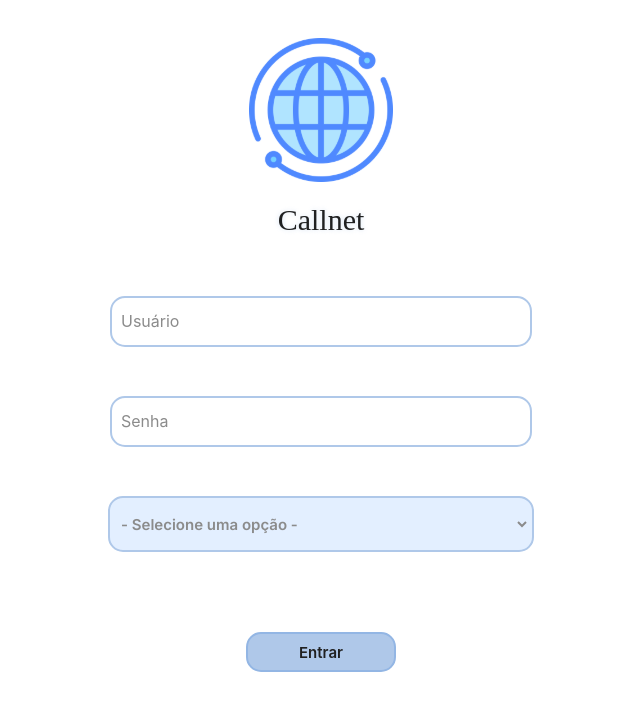
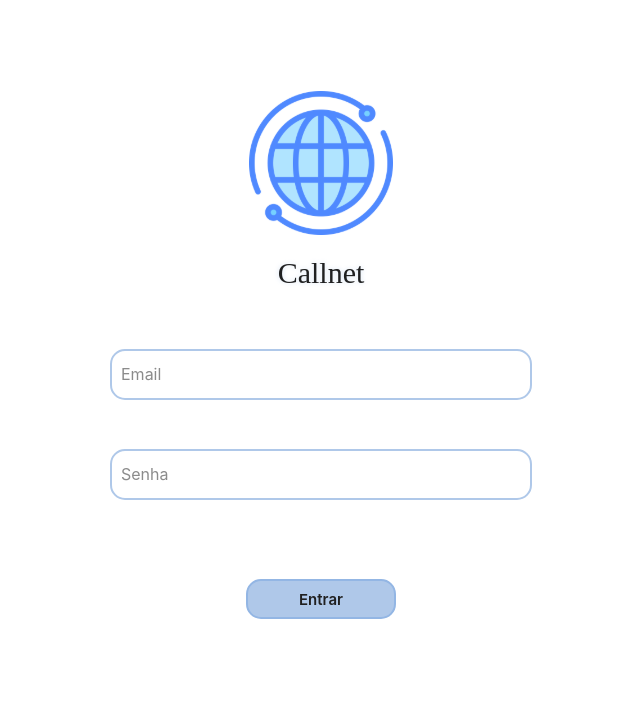
Before and after one commit to Equipe-CodeLand/API-2023.2-Front-End, a React (Create React App) app: page /login in a window 1280 px wide. Shown: the top 710 px of the page, without its empty margins (319-959 px from the left). Built offline with nearby package versions, Linux system fonts and the light colour scheme; a web font is replaced by a local one.

Commit message:
Ajustando a tela de login no front

```diff
--- a/package.json
+++ b/package.json
@@ -11,6 +11,8 @@
     "@types/react": "^18.2.22",
     "@types/react-dom": "^18.2.7",
     "axios": "^1.5.1",
+    "jsonwebtoken": "^9.0.2",
+    "jwt-decode": "^4.0.0",
     "materialize-css": "^1.0.0",
     "react": "^18.2.0",
     "react-dom": "^18.2.0",
@@ -44,5 +46,8 @@
       "last 1 firefox version",
       "last 1 safari version"
     ]
+  },
+  "devDependencies": {
+    "@types/jsonwebtoken": "^9.0.4"
   }
 }
--- a/src/components/login/login.tsx
+++ b/src/components/login/login.tsx
@@ -3,10 +3,11 @@ import "./login.css"
 import logo from "../../static/images/logo.svg"
 import LoginInterface from "./login_interface"
 import axios from "axios"
+//import { decodeJWT } from "../../utils/utils"
 
 export default function Login(props:LoginInterface){
-    const [tipoUsuario, setTipoUsuario] = useState(props.tipo_usuario || '')
-    const [usuario, setUsuario] = useState(props.usuario || '')
+    const [cargo, setCargo] = useState(props.cargo || '')
+    const [email, setEmail] = useState(props.email || '')
     const [senha, setSenha] = useState(props.senha || '')
 
     const [active, setMode] = useState(true);
@@ -19,12 +20,54 @@ export default function Login(props:LoginInterface){
     var [passwordErrorText, setPasswordErrorText] = useState("")
     var [typeErrorText, setTypeErrorText] = useState("")
 
-    function authentificarUser() {
-        // authentificar usuario
-        alert("Usuário autentificado")
-    }
+    /* Função para redirecionar após o login
+    function redirectUser(tipo:string) {
+        switch (tipo) {
+            case 'Cliente':
+                window.location.href = '/chamados';
+                break;
+            case 'Atendente':
+                window.location.href = '/chamados/Ate';
+                break;
+            case 'Administrador':
+                window.location.href = '/chamados/Adm';
+                break;
 
-    function usuarioExistente(type: string, user_email:string, user_senha:string) {
+            default:
+                break;
+        }
+    }*/
+
+    function usuarioExistente(email:string, senha:string) {
+        console.log(`Estes são os argumentos passados para o back:${email},${senha}`);
+
+        axios.post('http://localhost:5000/login', {
+            email: email,
+            senha: senha,
+        })
+        .then(res => {
+            const token = res.data.token;
+            console.log("Token gerado com sucesso");
+            console.log(token);
+
+
+            /*Isso aqui tá dando tudo errado
+            const decodedToken = decodeJWT(token);
+            localStorage.setItem('token', token);
+
+            redirectUser(decodedToken);*/
+
+        })
+        .catch(error => {
+            if (error.response.status === 401) {
+                alert('E-mail ou senha incorretos');
+
+            } else {
+                console.log(error);
+
+            }
+        });
+        /*
         axios.get (`http://localhost:5000/login/${user_email}/${user_senha}/${type}`,).then(res => {
             if (!res.data.validUser) { // se o usuario não for valido
                 loginError("Usuário não encontrado")
@@ -43,7 +86,7 @@ export default function Login(props:LoginInterface){
                     }
                 }
             }
-        })
+        })*/
     }
 
     function loginError(mensagem:string) { // função para mostrar o erro de login
@@ -64,6 +107,7 @@ export default function Login(props:LoginInterface){
         setTypeErrorText("")
     }
 
+    /*
     function typeError(mensagem:string) { // função para mostrar erro de tipo
         setErrorLogin(false)
         setErrorPassword(false)
@@ -71,15 +115,15 @@ export default function Login(props:LoginInterface){
         setLoginErrorText("")
         setPasswordErrorText("")
         setTypeErrorText(mensagem)
-    }
+    }*/
 
     function allSucess() { // função para zerar os erros
         setErrorLogin(false)
         setErrorPassword(false)
-        setErrorType(false)
+        //setErrorType(false)
         setLoginErrorText("")
         setPasswordErrorText("")
-        setTypeErrorText("")
+        //setTypeErrorText("")
     }
 
     // Função que envia o formulario
@@ -87,27 +131,29 @@ export default function Login(props:LoginInterface){
     const handleSubmit = (e: React.FormEvent<HTMLFormElement>) => {
         e.preventDefault();
 
-        if (usuario === "") {
-            loginError("Insira um usuário")
+        if (email === "") {
+            loginError("Insira um email")
         } else if (senha === "") {
             passwordError("Insira uma senha")
-        } else if (tipoUsuario === "") {
-            typeError("Selecione um tipo de usuário")
-        } else {
+        }
+        /*else if (cargo === "") {
+            typeError("Selecione um cargo")
+        }*/
+        else {
             allSucess()
-            usuarioExistente(tipoUsuario, usuario, senha) // perguntar se o usuario existe
+            usuarioExistente(email, senha) // perguntar se o usuario existe
         }
     }
 
     // Função que muda o valor do Tipo de Usuario
 
-    const handleTipoUsuario = (e: React.ChangeEvent<HTMLSelectElement>) => {
-        const newTipoUsuario = e.target.value;
-        setTipoUsuario(newTipoUsuario);
+    const handleCargo = (e: React.ChangeEvent<HTMLSelectElement>) => {
+        const newCargo = e.target.value;
+        setCargo(newCargo);
     }
 
-    const handleTipoUsuarioColor = () => {
-        if (tipoUsuario !== "") {
+    const handleCargoColor = () => {
+        if (cargo !== "") {
             setMode(false)
         } else {
             setMode(true)
@@ -116,9 +162,9 @@ export default function Login(props:LoginInterface){
 
     // Função que muda o valor do Usuario
 
-    const handleUsuarioChange = (e: React.ChangeEvent<HTMLInputElement>) => {
-        const newUsuario = e.target.value;
-        setUsuario(newUsuario);
+    const handleEmailChange = (e: React.ChangeEvent<HTMLInputElement>) => {
+        const newEmail = e.target.value;
+        setEmail(newEmail);
     }
 
     // Função que muda o valor da Senha
@@ -139,22 +185,11 @@ export default function Login(props:LoginInterface){
             <form onSubmit={handleSubmit} className="login">
 
                 <div className="loginPassword">
-                    <input value={usuario} type="email" id="inputLogin" className={errorLogin ? "inputLogin error" : "inputLogin"} placeholder="Usuário" onChange={handleUsuarioChange}/>
+                    <input value={email} type="email" id="inputLogin" className={errorLogin ? "inputLogin error" : "inputLogin"} placeholder="Email" onChange={handleEmailChange}/>
                     <div className="errorText">{loginErrorText}</div>
 
                     <input value={senha} type="password" id="inputPassword" className={errorPassword ? "inputPassword error" : "inputPassword"} placeholder="Senha" onChange={handleSenhaChange}/>
                     <div className="errorText">{passwordErrorText}</div>
-                </div>
-                <div className="tipoUsuario">
-                    <div className={errorType ? "select error" : "select"}>
-                        <select className={active ? "inputTipoUsuarioColor inputTipoUsuario browser-default" : "inputTipoUsuario browser-default"} value={tipoUsuario} onChange={handleTipoUsuario} onClick={handleTipoUsuarioColor}>
-                            <option value="" className="nullValue">- Selecione uma opção -</option>
-                            <option value="cliente">Cliente</option>
-                            <option value="atendente">Atendente</option>
-                            <option value="administrador">Administrador</option>
-                        </select>
-                    </div>
-                    <div className="errorText">{typeErrorText}</div>
                 </div>
                 <div className="button">
                     <input type="submit" id="inputButton" value="Entrar" />
--- a/src/components/login/login_interface.ts
+++ b/src/components/login/login_interface.ts
@@ -1,5 +1,5 @@
 export default interface LoginInterface {
-    tipo_usuario: string;
-    usuario: string;
+    cargo: string;
+    email: string;
     senha: string;
 }
--- a/src/pages/login.page.tsx
+++ b/src/pages/login.page.tsx
@@ -3,7 +3,7 @@ import Login from "../components/login/login"
 export default function LoginPage() {
     return (
         <div>
-            <Login tipo_usuario="" usuario="" senha=""/>
+            <Login cargo="" email="" senha=""/>
         </div>
     )
 }
--- /dev/null
+++ b/src/utils/utils.tsx
@@ -0,0 +1,6 @@
+/*import jwt_decode from 'jwt-decode'
+
+export const decodeJWT = (data: string) => {
+    const decodedToken = jwt_decode(data);
+    return decodedToken
+  }*/
```
Also changed, not shown: 1 other file (tests, documents, lock files or other folders).
